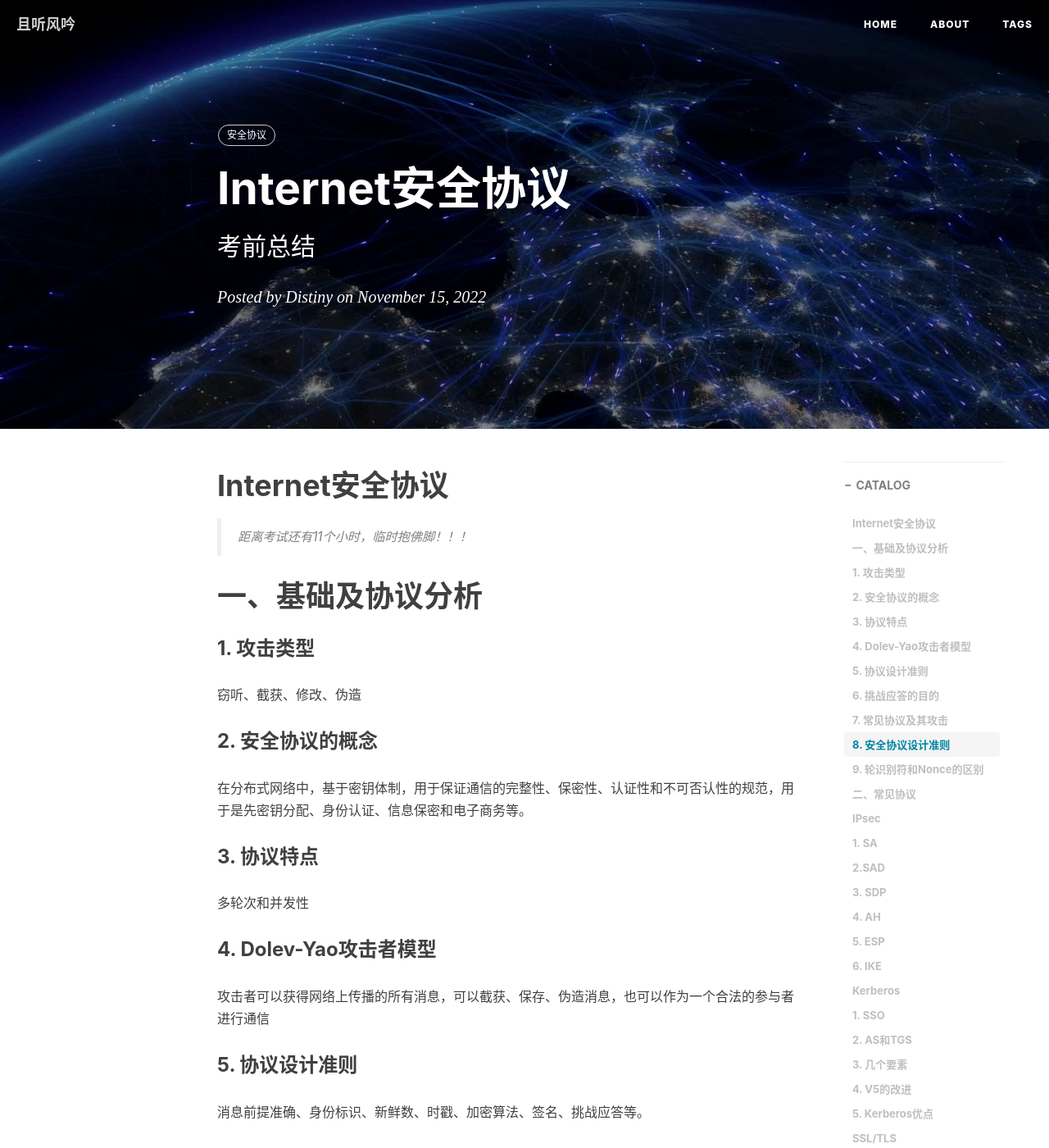
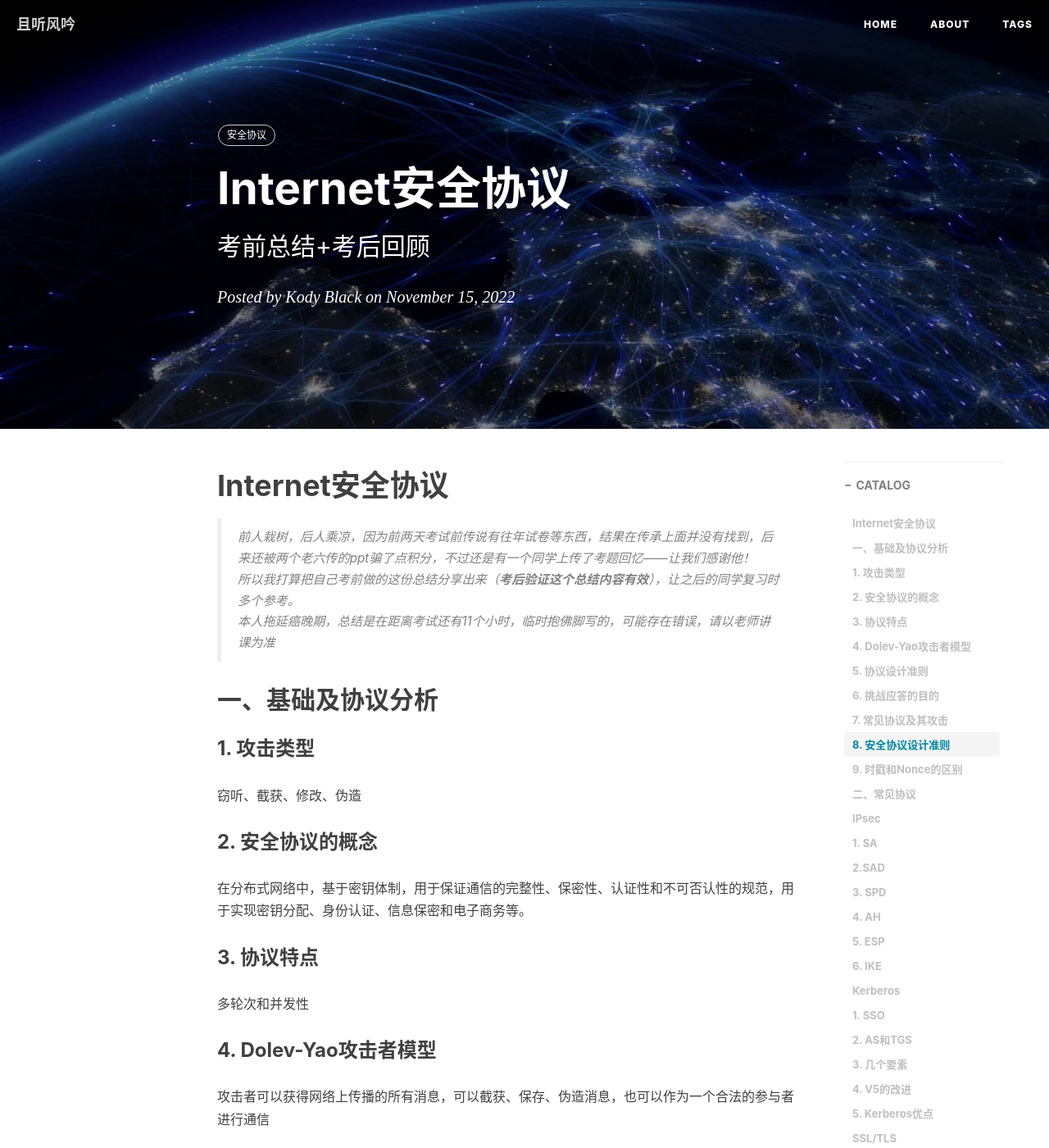
Before and after one commit to kody-black/oldblog, a Jekyll site: the page built from _posts/2022-11-15-Internet安全协议总结与回顾.md, in a window 1280 px wide and 1400 px high. Shown: the whole window at 82% size. Built offline with Jekyll 4.4.1, drawn with Linux system fonts in a browser that asks for light colours; nearby versions of some CDN libraries; comment, search, counter and statistics services are not loaded; some of the changed text lies outside the part shown.

Commit message:
2022年11月16日 安全协议

```diff
--- a/_posts/2022-11-15-Internet安全协议考前总结.md
+++ b/_posts/2022-11-15-Internet安全协议总结与回顾.md
@@ -1,9 +1,9 @@
 ---
 layout:     post
 title:      Internet安全协议
-subtitle:   考前总结
+subtitle:   考前总结+考后回顾
 date:       2022-11-15
-author:     Distiny
+author:     Kody Black
 header-img: img/post-bg-os-metro.jpg
 catalog: true
 tags:
@@ -11,9 +11,13 @@ tags:
 ---
 # Internet安全协议
 
-> 距离考试还有11个小时，临时抱佛脚！！！
+> 前人栽树，后人乘凉，因为前两天考试前传说有往年试卷等东西，结果在传承上面并没有找到，后来还被两个老六传的ppt骗了点积分，不过还是有一个同学上传了考题回忆——让我们感谢他！
+>
+> 所以我打算把自己考前做的这份总结分享出来（**考后验证这个总结内容有效**），让之后的同学复习时多个参考。
+>
+> 本人拖延癌晚期，总结是在距离考试还有11个小时，临时抱佛脚写的，可能存在错误，请以老师讲课为准
 
-# 一、基础及协议分析
+## 一、基础及协议分析
 
 ### 1. 攻击类型
 
@@ -21,7 +25,7 @@ tags:
 
 ### 2. 安全协议的概念
 
-在分布式网络中，基于密钥体制，用于保证通信的完整性、保密性、认证性和不可否认性的规范，用于是先密钥分配、身份认证、信息保密和电子商务等。
+在分布式网络中，基于密钥体制，用于保证通信的完整性、保密性、认证性和不可否认性的规范，用于实现密钥分配、身份认证、信息保密和电子商务等。
 
 ### 3. 协议特点
 
@@ -46,13 +50,15 @@ tags:
 
 这部分基本上是缺少时戳、新鲜数或者身份标识
 
-基本都是重放攻击，解决方法就是加身份标识或者新鲜数
+> 总的来说这部分一定会考，还是需要对保证安全的原则有一定理解
+>
+> 基本都是重放攻击，解决方法就是加身份标识或者新鲜数
+>
 
 - RPC——身份标识
 - N-S——身份标识
 - Otway-Rees——新鲜数的变化
   - 另一种情况下用保证原子性的方法（双层的加密）
-
 - 大嘴青蛙——无挑战应答
 - N-S公钥协议——加身份标识
 - Denning Sacco——B可以冒充A，加身份标识
@@ -65,11 +71,11 @@ tags:
 - 效率原则
 - 消息内容明确原则
 
-### 9. 轮识别符和Nonce的区别
+### 9. 时戳和Nonce的区别
 
 新鲜数和时戳都用来保证信息的新鲜性和挑战应答机制的封闭性。其中，新鲜数是由一个通信主体生成，它只对生成它的主体起作用，而时戳表示了这个消息的有效时间，它可以对所有的通信主体起作用，但是它的使用前提是有可靠的分布式时钟。
 
-# 二、常见协议
+## 二、常见协议
 
 > 这部分的要求是原理+机制+效果
 
@@ -85,7 +91,7 @@ tags:
 
 包含所有活跃的SA，包括Incoming（负责接待的SA）、Outgoing（负责发送的SA）和手工创建或者经由IKE
 
-### 3. SDP
+### 3. SPD
 
 含有用户定义的策略：每个报文的安全服务及其水平
 
@@ -105,7 +111,7 @@ tags:
 
   AH在原始IP头之前，另外生成一个新的IP头放在AH前
 
-AH缺点：不能穿越NAT
+**AH缺点：不能穿越NAT** 原因是......
 
 - 输出处理：
   - 查找SA
@@ -186,6 +192,8 @@ AH缺点：不能穿越NAT
 - Ticket-tgs：用tgs的公钥加密的c-tgs通信密钥、IDc、ADc、IDtgs、TS、Lifetime
 - Ticket-v：用v（应用的服务器）公钥加密的c-v通信密钥、IDc、ADc、IDv、TS、Lifetime
 - Authenticator-c：用c和tgs（或者c和v）的通信密钥加密的IDc、ADc、TS
+
+> Tickets和Authenticator需要配合使用，只获得其中之一无法发挥作用
 
 ### 4. V5的改进
 
@@ -256,7 +264,7 @@ AH缺点：不能穿越NAT
   - Capture Data
   - Token Nonce
 
-  这部分考了直接寄，懒得管了
+  这部分考了直接寄，考试可能性不大，硬邦邦的概念罢了，懒得管了
 
 ### 6. SSL和SET比较
 
@@ -311,11 +319,11 @@ CSP是一种乐观的协议，它在一般的合约签订的场景下，加入
 
 修正就是撤销子协议中把B传给TTP的也用PCSB（text，A，T）
 
-~~貌似另一个班没学CSP这个协议~~(Mayebe)
+~~貌似今年另一个班没学CSP这个协议~~
 
-# 安全协议的分析
+## 三、安全协议的分析
 
-## BAN
+### BAN
 
 知道基本语法就行
 
@@ -323,8 +331,28 @@ CSP是一种乐观的协议，它在一般的合约签订的场景下，加入
 
 密钥分发和认证的逻辑目标
 
-## CSP
+### CSP
 
-比BAN知道的少一点就行
+比BAN需要知道的还少一点
+
+基本的语法，分析语句什么意思之类的
 
 > 2点04，睡觉！
+
+# 考后回顾
+
+> 现在已经考完了，简单回顾一下考试内容，因为准备传到传承上面，所以只能大致说一下
+
+### 难度
+
+个人觉得考试很简单，都是很基础的东西，稍微学学就能考高分，所以需要考研或者其他事情要忙的朋友不用太担心，考前临时抱佛脚看明白我写的这些考个~~七八十也没问题~~（没考到也与我无瓜哈）
+
+### 范围
+
+我是张老师班的，张老师考前会有复习课，说的其实挺清楚的，建议有录播多看两遍，今年【2022】基本就是我这篇文档的内容
+
+具体今年的考题就没必要透露了，可以说本文档覆盖了90%的考试范围（大概）
+
+### 应付考试
+
+本人学渣，没有什么资格谈考高分，但是应付这门课，主要你要想清楚，【2022年】有三种题型：名词解释、简答（对常见协议的理解）、分析题这三个部分。所以首先想想有哪些概念可以出名词解释，然后哪些是老师专门强调过的东西大概率会用来当分析题，想清楚之后，考试就基本没啥问题了。
```
Also changed, not shown: other parts of _posts/2022-11-15-Internet安全协议总结与回顾.md (+7 -7 lines).
